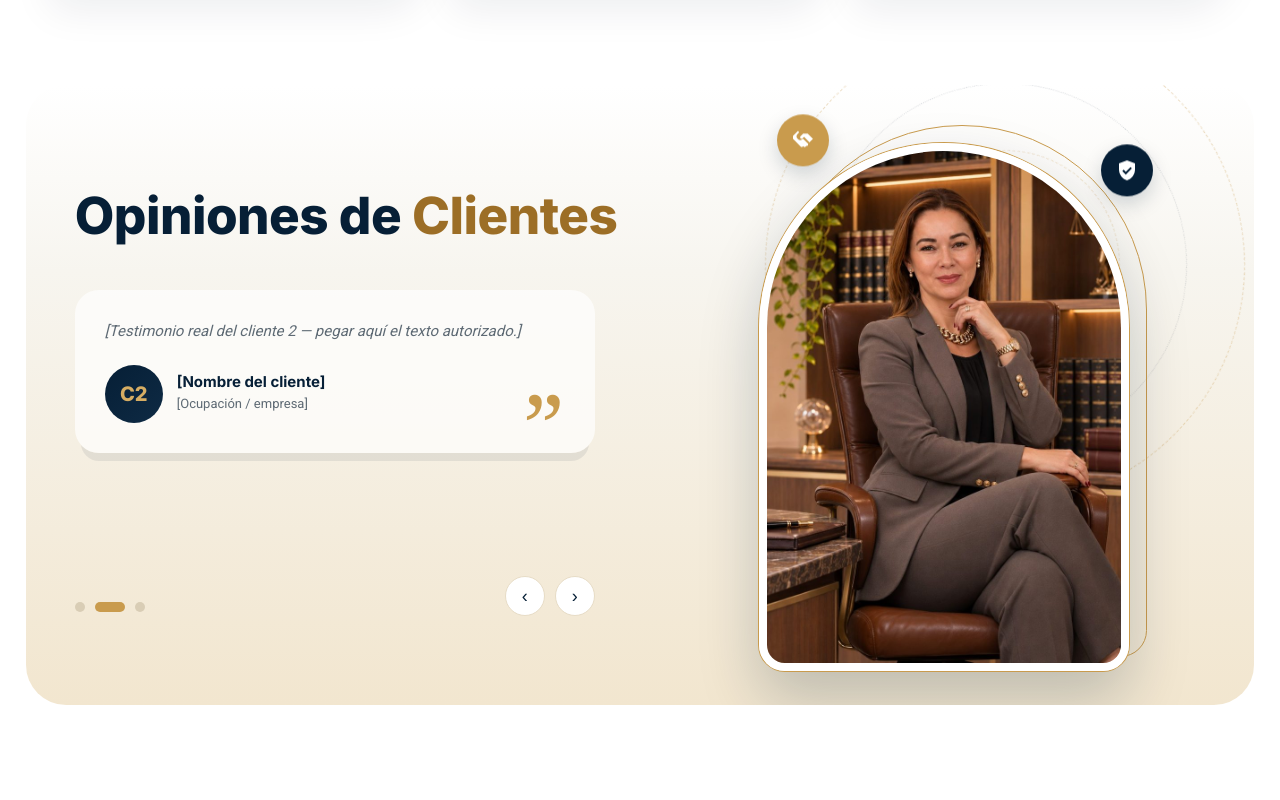
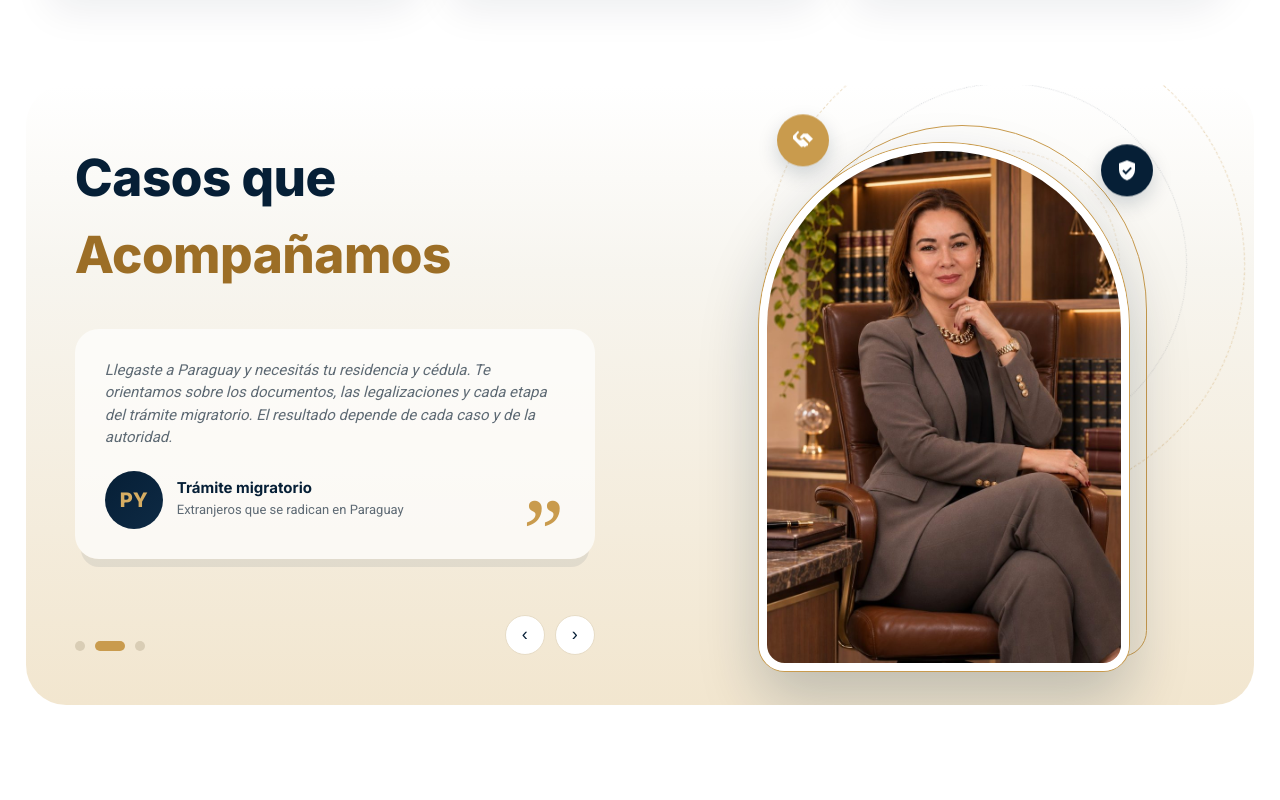
Before and after one commit to Ajx04814/abogelsacarrillo, a plain HTML site: page index.html in a window 1280 px wide. Shown: the part 3480-4280 px from the top of the page. Drawn offline with Linux system fonts and the light colour scheme.

Commit message:
WhatsApp oficial y sección Casos que Acompañamos
Co-Authored-By: Claude Opus 5.5 <noreply@anthropic.com>
Claude-Session: https://claude.ai/code/session_01Ya8DYsrnQVciX86bsRV3uW

```diff
--- a/index.html
+++ b/index.html
@@ -518,16 +518,16 @@ footer .panel{border-radius:var(--radius) 0 var(--radius) 0;padding:70px 6% 30px
 </section>
 
 <!-- ============ TESTIMONIALS ============ -->
-<!-- Reemplazar por testimonios REALES y autorizados de clientes de Elsa -->
+<!-- Casos frecuentes (situaciones típicas, no testimonios). Para agregar testimonios reales y autorizados, reemplazar estos slides. -->
 <section class="testi panel round wrap" style="width:min(1300px,96%)">
   <div class="wrap">
     <div class="rv l">
-      <h2>Opiniones de <span class="hl">Clientes</span></h2>
+      <h2>Casos que <span class="hl">Acompañamos</span></h2>
       <div class="slider">
         <div class="slides" id="slides">
-          <div class="slide on"><div class="quote"><p>[Testimonio real del cliente 1 — pegar aquí el texto autorizado.]</p><div class="who"><span class="av">C1</span><div><b>[Nombre del cliente]</b><small>[Ocupación / empresa]</small></div><span class="qm">&rdquo;</span></div></div></div>
-          <div class="slide"><div class="quote"><p>[Testimonio real del cliente 2 — pegar aquí el texto autorizado.]</p><div class="who"><span class="av">C2</span><div><b>[Nombre del cliente]</b><small>[Ocupación / empresa]</small></div><span class="qm">&rdquo;</span></div></div></div>
-          <div class="slide"><div class="quote"><p>[Testimonio real del cliente 3 — pegar aquí el texto autorizado.]</p><div class="who"><span class="av">C3</span><div><b>[Nombre del cliente]</b><small>[Ocupación / empresa]</small></div><span class="qm">&rdquo;</span></div></div></div>
+          <div class="slide on"><div class="quote"><p>Tenés un emprendimiento y querés proteger su nombre antes de crecer. Revisamos si la marca está disponible, preparamos la solicitud y te acompañamos en el seguimiento del registro ante la autoridad competente.</p><div class="who"><span class="av">®</span><div><b>Registro de marca</b><small>Emprendedores y empresas</small></div><span class="qm">&rdquo;</span></div></div></div>
+          <div class="slide"><div class="quote"><p>Llegaste a Paraguay y necesitás tu residencia y cédula. Te orientamos sobre los documentos, las legalizaciones y cada etapa del trámite migratorio. El resultado depende de cada caso y de la autoridad.</p><div class="who"><span class="av">PY</span><div><b>Trámite migratorio</b><small>Extranjeros que se radican en Paraguay</small></div><span class="qm">&rdquo;</span></div></div></div>
+          <div class="slide"><div class="quote"><p>Tu familia necesita un poder, una autorización de viaje para un menor u otro documento con fe pública. Te explicamos los requisitos y formalizamos el acto con la seguridad de la función notarial.</p><div class="who"><span class="av">♥</span><div><b>Asuntos familiares</b><small>Poderes, autorizaciones y documentos</small></div><span class="qm">&rdquo;</span></div></div></div>
         </div>
         <div class="dots" id="dots"></div>
         <div class="arrows"><button id="prev" aria-label="Anterior">‹</button><button id="next" aria-label="Siguiente">›</button></div>
@@ -676,7 +676,7 @@ footer .panel{border-radius:var(--radius) 0 var(--radius) 0;padding:70px 6% 30px
 <script>
 /* ===== CONFIGURACIÓN — completar con los datos oficiales de Elsa ===== */
 const CONFIG = {
-  whatsapp: "",            // solo números, con código de país. Ej: "595981000000"
+  whatsapp: "595973108542",  // solo números, con código de país
   waMessage: "Hola Dra. Elsa, quisiera hacer una consulta.",
   email: "",               // ej: "contacto@carrillorojas.com.py"
   address: "",             // ej: "Calle ..., Asunción"
```
